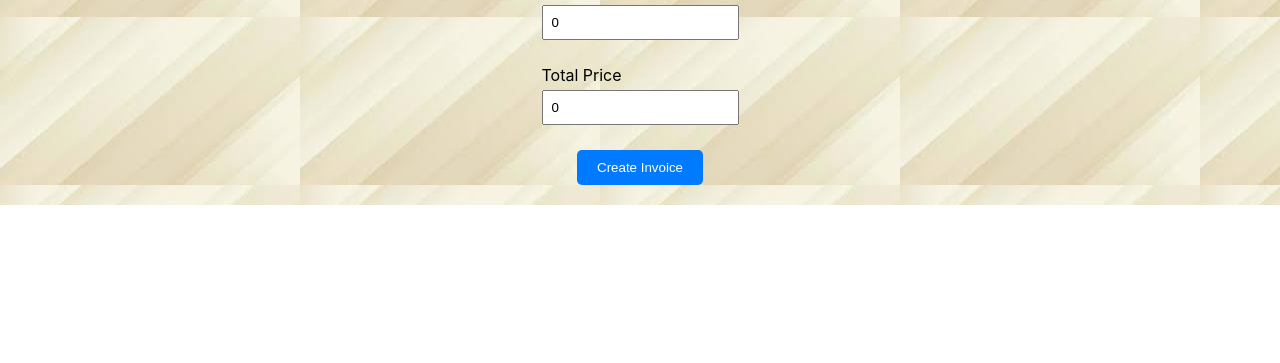
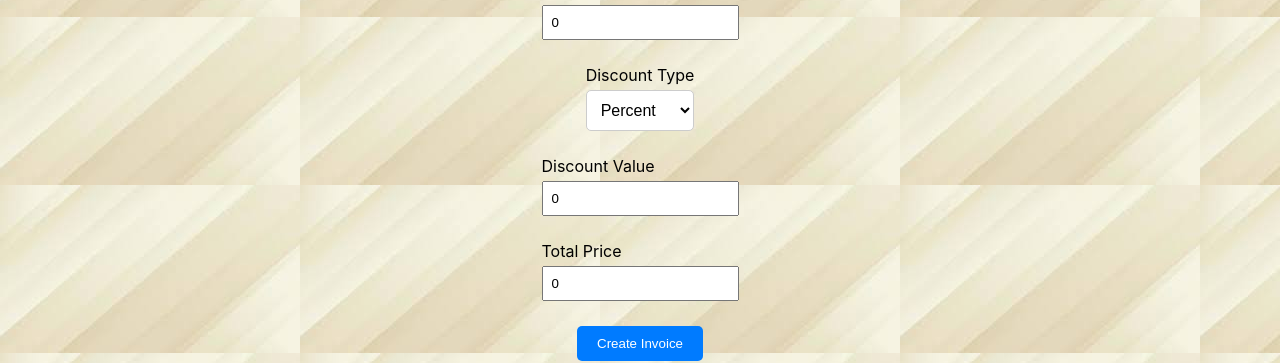
Before and after one commit to skhan139/inventory-tracker, a React (Create React App) app: page /create-invoice/standard in a window 1280 px wide. Shown: the part 779-1142 px from the top of the page. Before the commit the page ends 984 px from the top, so only its background shows below. Built offline with nearby package versions, Linux system fonts and the light colour scheme; no server answers; the database is empty; sample sign-in values are in the browser's storage.

Commit message:
added discount

```diff
--- a/src/pages/CreateInvoicePage.js
+++ b/src/pages/CreateInvoicePage.js
@@ -26,6 +26,8 @@
   const [totalPrice, setTotalPrice] = useState(0);
   const [successMessage, setSuccessMessage] = useState('');
   const [availableProducts, setAvailableProducts] = useState([]);
+  const [discountType, setDiscountType] = useState('percent'); // 'percent' or 'dollar'
+  const [discountValue, setDiscountValue] = useState(0);
   const { addInvoice } = useInvoices();
   const navigate = useNavigate();
 
@@ -42,8 +44,17 @@
 
   useEffect(() => {
     const total = products.reduce((acc, product) => acc + product.quantity * product.unitPrice, 0);
-    setTotalPrice(total + (total * (isNaN(tax) ? 0 : tax) / 100));
-  }, [products, tax]);
+    const totalWithTax = total + (total * (isNaN(tax) ? 0 : tax) / 100);
+    let finalTotal = totalWithTax;
+
+    if (discountType === 'percent') {
+      finalTotal -= (totalWithTax * (isNaN(discountValue) ? 0 : discountValue) / 100);
+    } else if (discountType === 'dollar') {
+      finalTotal -= (isNaN(discountValue) ? 0 : discountValue);
+    }
+
+    setTotalPrice(finalTotal);
+  }, [products, tax, discountType, discountValue]);
 
   const handleProductChange = (index, field, value) => {
     const newProducts = [...products];
@@ -220,6 +231,26 @@
           />
         </div>
         <div className="form-group">
+          <label htmlFor="discountType">Discount Type</label>
+          <select
+            id="discountType"
+            value={discountType}
+            onChange={(e) => setDiscountType(e.target.value)}
+          >
+            <option value="percent">Percent</option>
+            <option value="dollar">Dollar</option>
+          </select>
+        </div>
+        <div className="form-group">
+          <label htmlFor="discountValue">Discount Value</label>
+          <input
+            type="number"
+            id="discountValue"
+            value={discountValue}
+            onChange={(e) => setDiscountValue(parseFloat(e.target.value))}
+          />
+        </div>
+        <div className="form-group">
           <label htmlFor="totalPrice">Total Price</label>
           <input
             type="number"
```
